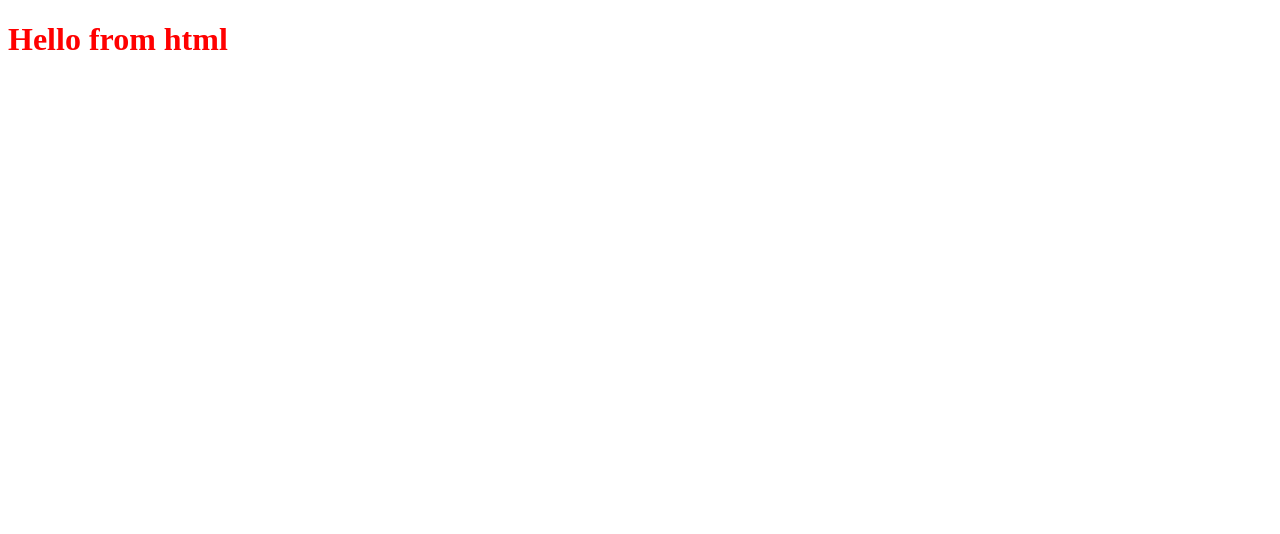
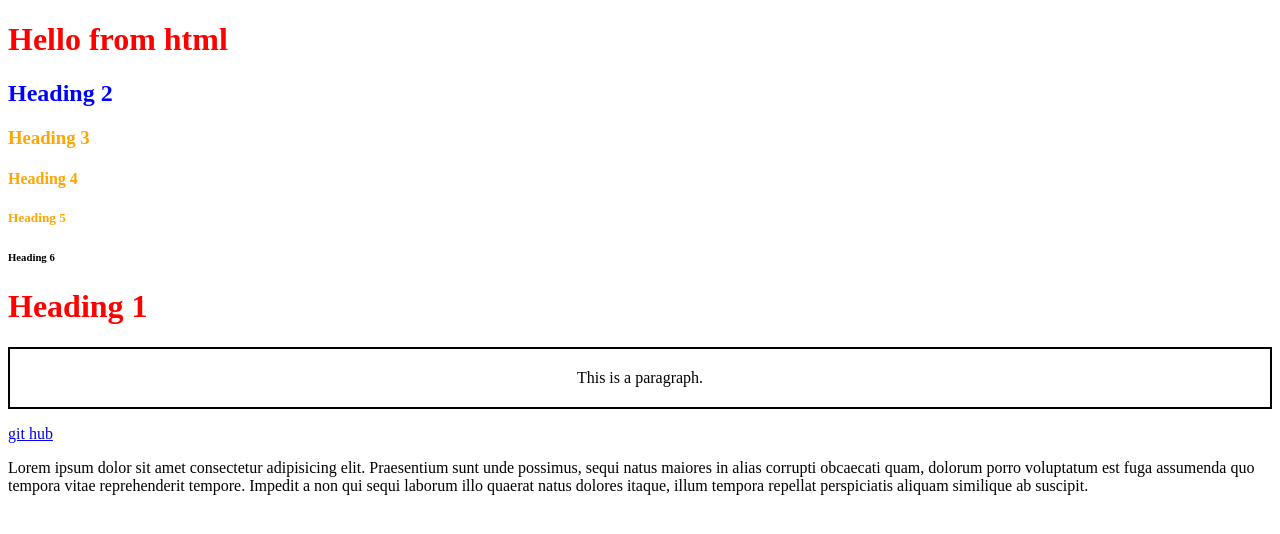
Before and after one commit to saipranathi01/autosuggest, a website: page frontend/index.html in a window 1280 px wide. Drawn offline with Linux system fonts and the light colour scheme.

Commit message:
intro to HTML tags and CSS Selector

```diff
--- a/frontend/css/index.css
+++ b/frontend/css/index.css
@@ -2,3 +2,18 @@
     color: red;
 
 }
+#heading-2{
+
+    color: blue;
+}
+.heading{
+
+    color:orange;
+}
+.para{
+    border:2px;
+    border-color:black;
+    border-style:solid;
+    padding:20px;
+    text-align:center;
+}
--- a/frontend/index.html
+++ b/frontend/index.html
@@ -8,6 +8,15 @@
 </head>
 <body>
     <h1> Hello from html</h1>
+    <h2 id="heading-2"> Heading 2  </h2>
+    <h3 class="heading"> Heading 3 </h3>
+    <h4 class="heading"> Heading 4 </h4>
+    <h5 class="heading"> Heading 5 </h5>
+    <h6> Heading 6 </h6>
+    <h1> Heading 1 </h1>
+    <p class="para"> This is a paragraph.</p>
+    <a href="https://github.com/saipranathi01/autosuggest" >git hub</a>
+   <p>Lorem ipsum dolor sit amet consectetur adipisicing elit. Praesentium sunt unde possimus, sequi natus maiores in alias corrupti obcaecati quam, dolorum porro voluptatum est fuga assumenda quo tempora vitae reprehenderit tempore. Impedit a non qui sequi laborum illo quaerat natus dolores itaque, illum tempora repellat perspiciatis aliquam similique ab suscipit.</p>
     <script src="js/index.js"></script>
 </body>
 </html>
```
